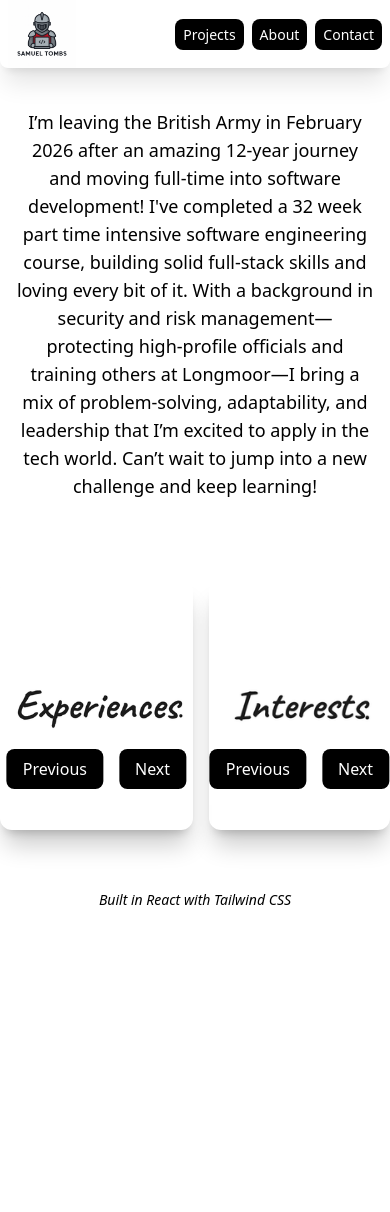
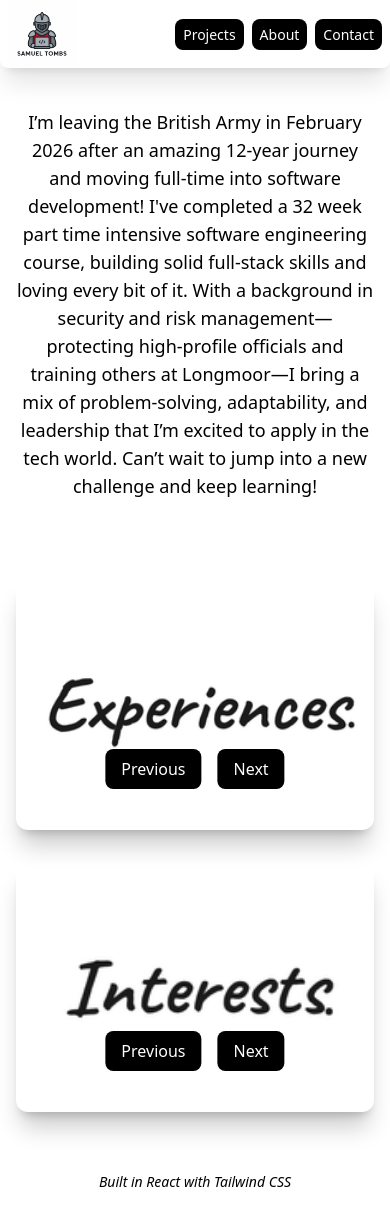
Before and after one commit to SamTombs/SamTombs.github.io, a React (Vite) app: page /about in a window 390 px wide. Before the commit the page ends 930 px from the top, so only its background shows below. Built offline with nearby package versions, Linux system fonts and the light colour scheme.

Commit message:
Carousel layout changes on mobile

```diff
--- a/src/pages/About.jsx
+++ b/src/pages/About.jsx
@@ -20,12 +20,12 @@ export default function AboutPage() {
             keep learning!
           </p>
         </section>
-        <section className="flex flex-row py-10 gap-4">
-          <div>
+        <section className="flex flex-col md:flex-row py-10 gap-8 w-full px-4 sm:px-8 md:px-16 lg:px-24">
+          <div className="flex-1">
             <ExperiencesCarousel />
           </div>
-          <div>
-          <InterestsCarousel />
+          <div className="flex-1">
+            <InterestsCarousel />
           </div>
         </section>
       </div>
```
